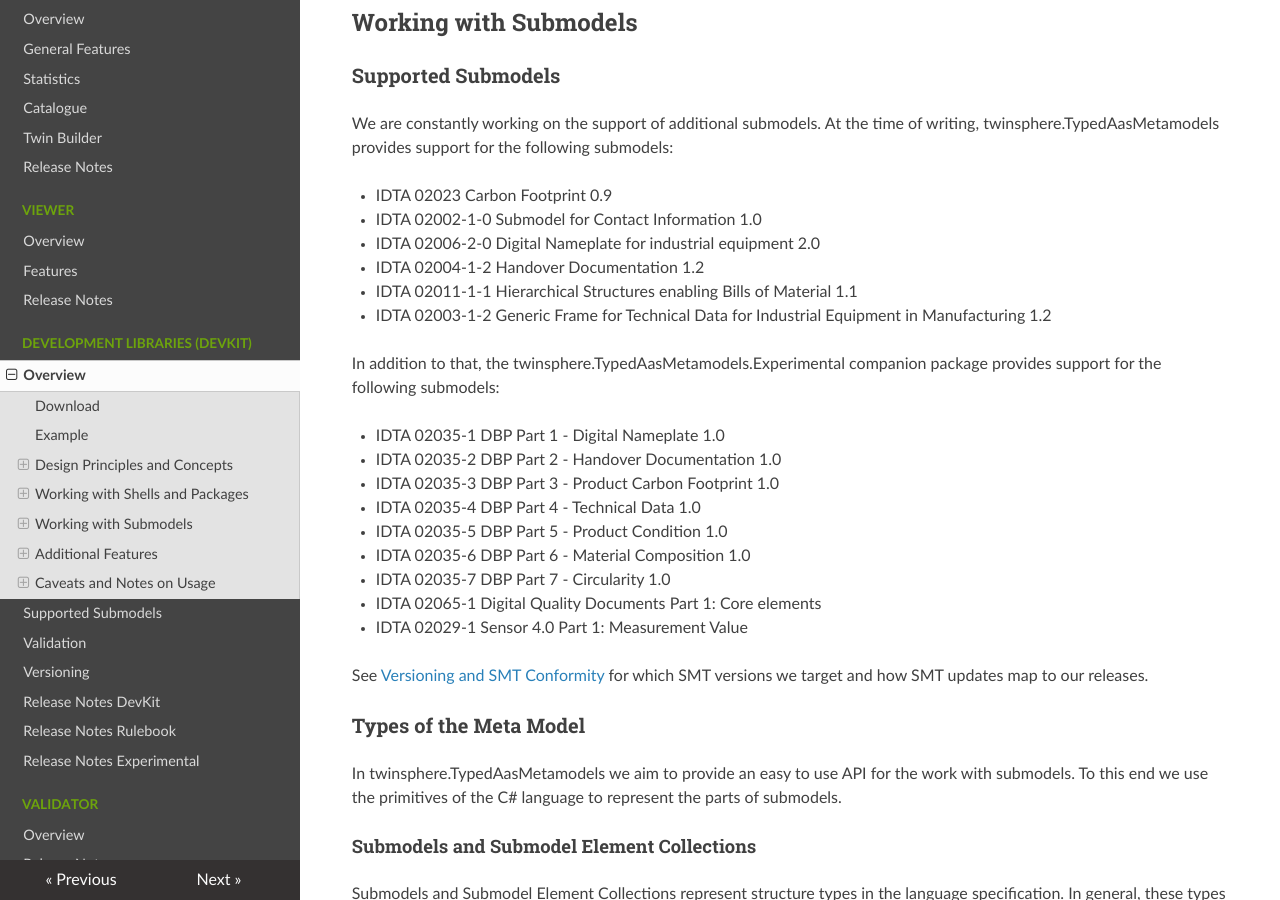
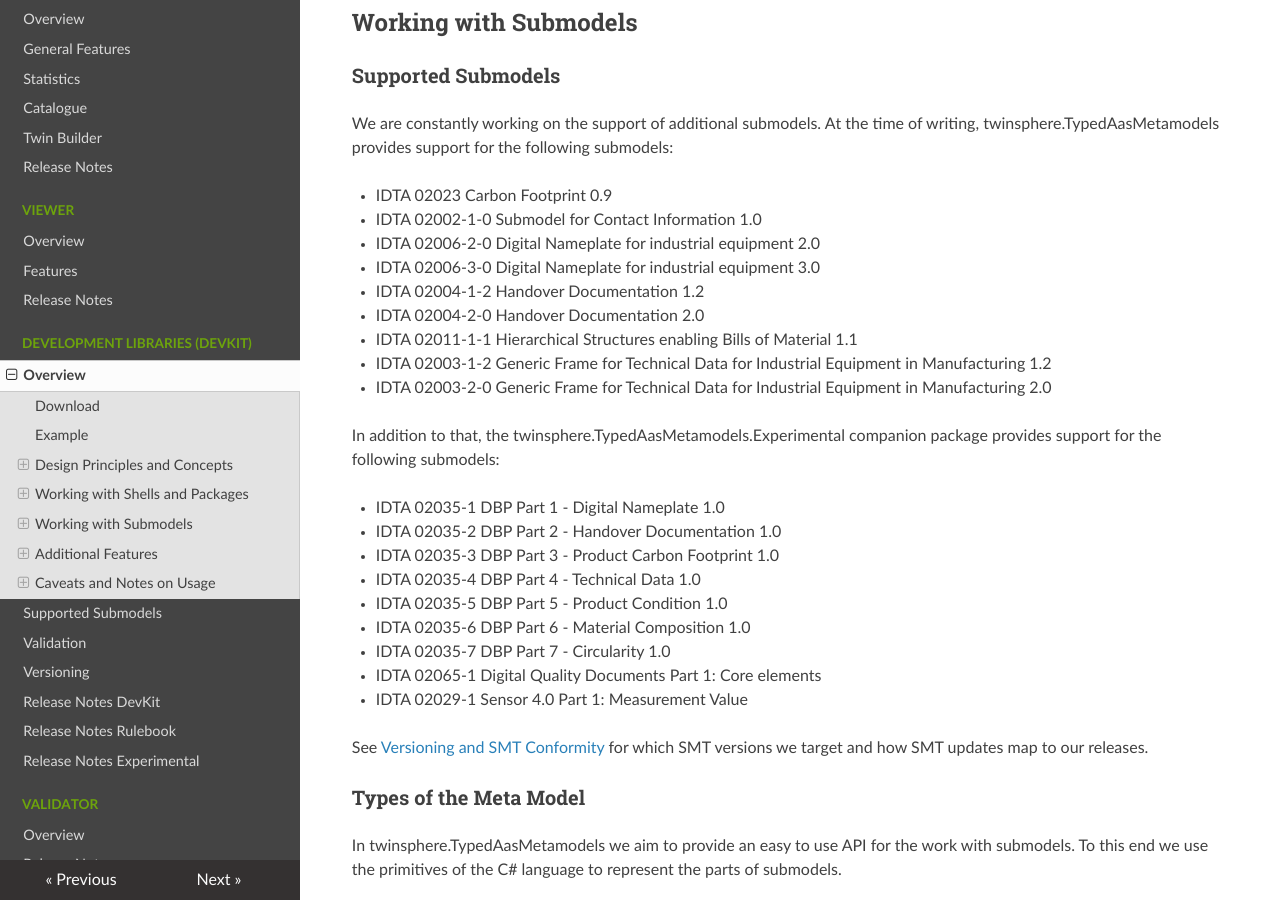
Before and after one commit to twinsphere/twinsphere.github.io, an MkDocs documentation site: the page built from docs/typed-aas-metamodels-overview.md, in a window 1280 px wide and 900 px high, scrolled down 5491 px. Built offline with MkDocs 1.6.1, drawn with Linux system fonts in a browser that asks for light colours; nearby versions of some CDN libraries.

Commit message:
feat(tam): add missing SMTs supported list

```diff
--- a/docs/typed-aas-metamodels-overview.md
+++ b/docs/typed-aas-metamodels-overview.md
@@ -301,9 +301,12 @@ provides support for the following submodels:
 - IDTA 02023 Carbon Footprint 0.9
 - IDTA 02002-1-0 Submodel for Contact Information 1.0
 - IDTA 02006-2-0 Digital Nameplate for industrial equipment 2.0
+- IDTA 02006-3-0 Digital Nameplate for industrial equipment 3.0
 - IDTA 02004-1-2 Handover Documentation 1.2
+- IDTA 02004-2-0 Handover Documentation 2.0
 - IDTA 02011-1-1 Hierarchical Structures enabling Bills of Material 1.1
 - IDTA 02003-1-2 Generic Frame for Technical Data for Industrial Equipment in Manufacturing 1.2
+- IDTA 02003-2-0 Generic Frame for Technical Data for Industrial Equipment in Manufacturing 2.0
 
 In addition to that, the twinsphere.TypedAasMetamodels.Experimental companion package provides support for the following
 submodels:
```
